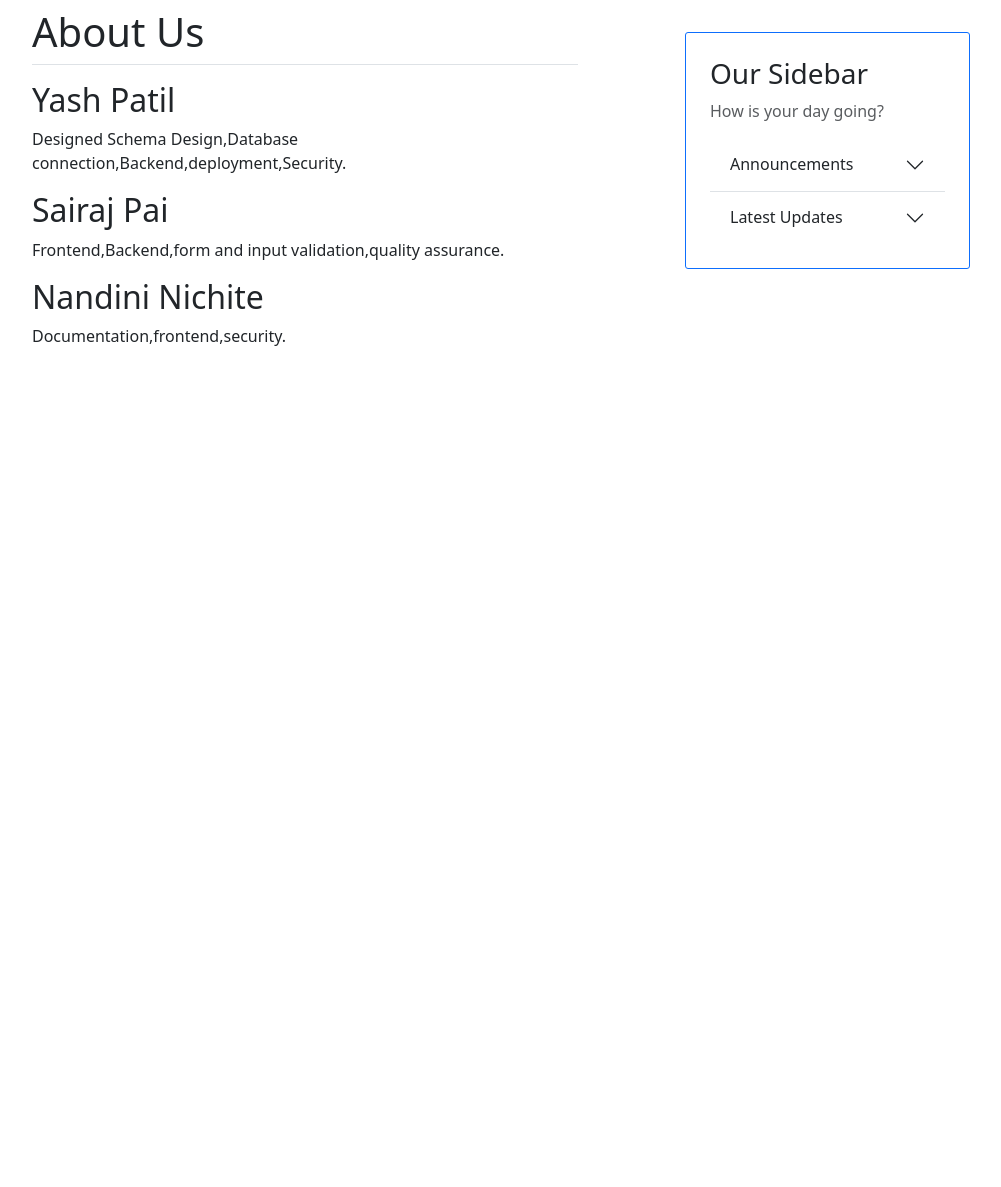
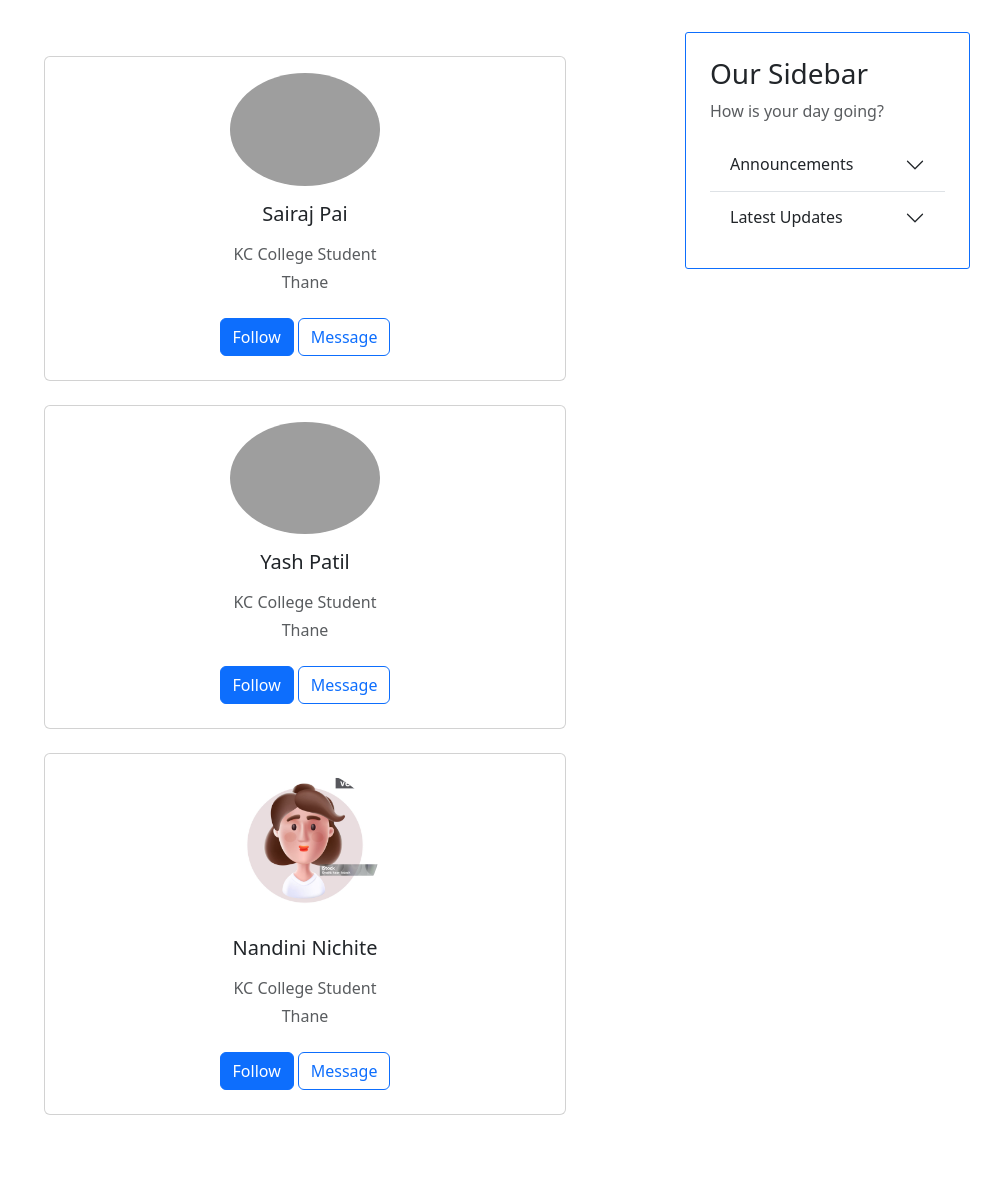
Before and after one commit to gegendepressed/OpenMedia, a Flask app: page /about in a window 1280 px wide. Shown: the part 56-1243 px from the top of the page, without its empty margins (145-1146 px from the left). Before the commit the page ends 402 px from the top, so only its background shows below. Run offline with Flask 3, Linux system fonts and the light colour scheme; grey boxes are pictures that could not be loaded.

Commit message:
nandini.jpg,about.html

```diff
--- a/templates/about.html
+++ b/templates/about.html
@@ -1,15 +1,63 @@
 {% extends "layout.html" %}
 {% block content %}
-<h1>About Us </h1>
-<div class="border-top pt-3">
+<section >
+  <div class="container py-5">
 
-	<h2>Yash Patil</h2>
-	<p>Designed Schema Design,Database connection,Backend,deployment,Security. </p>
 
-	<h2>Sairaj Pai</h2>
-	<p>Frontend,Backend,form and input validation,quality assurance.</p>
+    <div class="row">
+      <div class="col-12">
+        <div class="card mb-4">
+          <div class="card-body text-center">
+            <img src="https://mdbcdn.b-cdn.net/img/Photos/new-templates/bootstrap-chat/ava3.webp" alt="avatar"
+              class="rounded-circle img-fluid" style="width: 150px;">
+            <h5 class="my-3">Sairaj Pai</h5>
+            <p class="text-muted mb-1">KC College Student</p>
+            <p class="text-muted mb-4">Thane</p>
+            <div class="d-flex justify-content-center mb-2">
+              <button type="button" class="btn btn-primary">Follow</button>
+              <button type="button" class="btn btn-outline-primary ms-1">Message</button>
+            </div>
+          </div>
+        </div>
+      </div>
+      </div>
 
-	<h2>Nandini Nichite</h2>
-	<p>Documentation,frontend,security.</p>
-</div>
+        <div class="row">
+      <div class="col-12">
+        <div class="card mb-4">
+          <div class="card-body text-center">
+            <img src="https://mdbcdn.b-cdn.net/img/Photos/new-templates/bootstrap-chat/ava3.webp" alt="avatar"
+              class="rounded-circle img-fluid" style="width: 150px;">
+            <h5 class="my-3">Yash Patil</h5>
+            <p class="text-muted mb-1">KC College Student</p>
+            <p class="text-muted mb-4">Thane</p>
+            <div class="d-flex justify-content-center mb-2">
+              <button type="button" class="btn btn-primary">Follow</button>
+              <button type="button" class="btn btn-outline-primary ms-1">Message</button>
+            </div>
+          </div>
+        </div>
+      </div>
+        </div>
+
+          <div class="row">
+      <div class="col-12">
+        <div class="card mb-4">
+          <div class="card-body text-center">
+            <img src={{url_for('static',filename='nandini.jpg')}} alt="avatar"
+              class="rounded-circle img-fluid" style="width: 150px;">
+            <h5 class="my-3">Nandini Nichite</h5>
+            <p class="text-muted mb-1">KC College Student</p>
+            <p class="text-muted mb-4">Thane</p>
+            <div class="d-flex justify-content-center mb-2">
+              <button type="button" class="btn btn-primary">Follow</button>
+              <button type="button" class="btn btn-outline-primary ms-1">Message</button>
+            </div>
+          </div>
+        </div>
+      </div>
+     </div>
+
+    </div>
+</section>
 {% endblock %}
```
Also changed, not shown: static/nandini.jpg (added).
